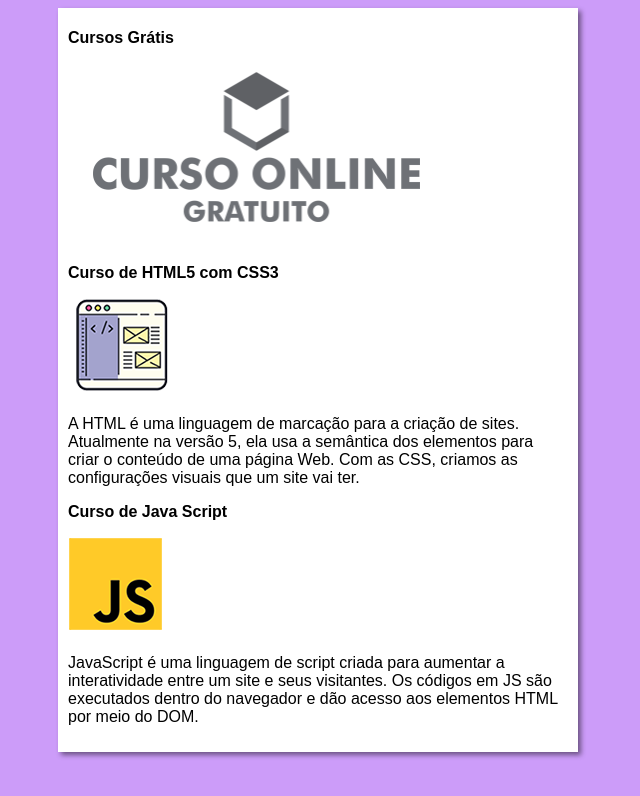
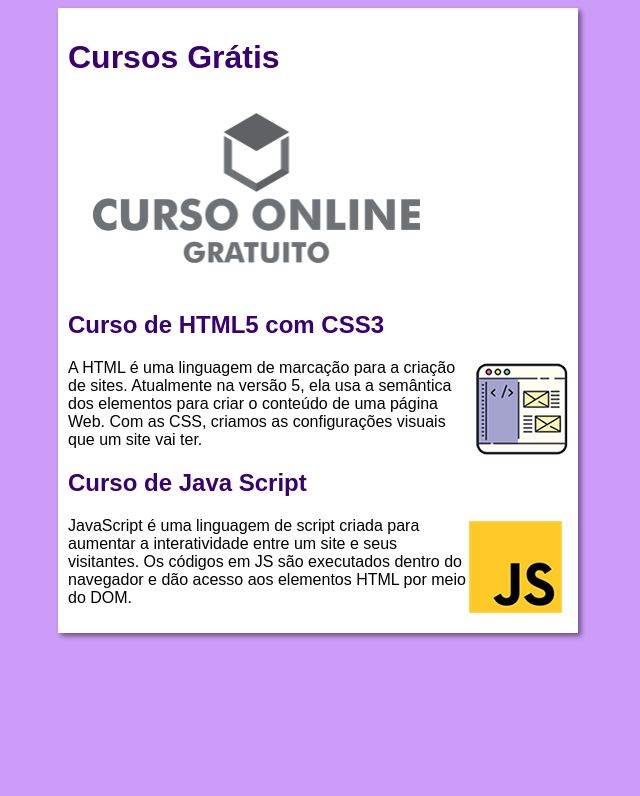
Before and after one commit to Lucas-ads10/Projeto-site-, a plain HTML site: page index.html in a window 1280 px wide. Shown: the whole page, without its empty margins (322-962 px from the left). Drawn offline with Linux system fonts and the light colour scheme.

Commit message:
mudanças

```diff
--- a/estilos/style.css
+++ b/estilos/style.css
@@ -15,3 +15,29 @@ main{
     padding: 10px;
     box-shadow: 3px 3px 5px rgba(0, 0, 0, 0.473);
 }
+
+
+h1 {
+    font-size: 2em;
+    color: rgb(58, 0, 112);
+}
+
+h2 {
+    font-size: 1.5em;
+    color: rgb(58, 0, 112);
+}
+
+img.lado {
+    float: right;
+}
+
+a {
+    text-decoration: none;
+    font-weight: bold;
+    color: rgb(58, 0, 112);
+}
+
+a:hover {
+    text-decoration: underline;
+    color: rgb(26, 26, 255);
+}
--- a/index.html
+++ b/index.html
@@ -15,12 +15,12 @@
         </header>
             <article>
                 <h2>Curso de HTML5 com CSS3</h2>
-                <img src="imagens/curso-html-css.png" alt="Curso HTML">
+                <img class="lado" src="imagens/curso-html-css.png" alt="Curso HTML">
                 <p>A HTML é uma linguagem de marcação para a criação de sites. Atualmente na versão 5, ela usa a semântica dos elementos para criar o conteúdo de uma página Web. Com as CSS, criamos as configurações visuais que um site vai ter.</p>
             </article>
             <article>
                 <h2>Curso de Java Script</h2>
-                <img src="imagens/curso-javascript.png" alt=" Curso JS">
+                <img class="lado" src="imagens/curso-javascript.png" alt=" Curso JS">
                 <p>JavaScript é uma linguagem de script criada para aumentar a interatividade entre um site e seus visitantes. Os códigos em JS são executados dentro do navegador e dão acesso aos elementos HTML por meio do DOM.</p>
             </article>
     </main>
```
